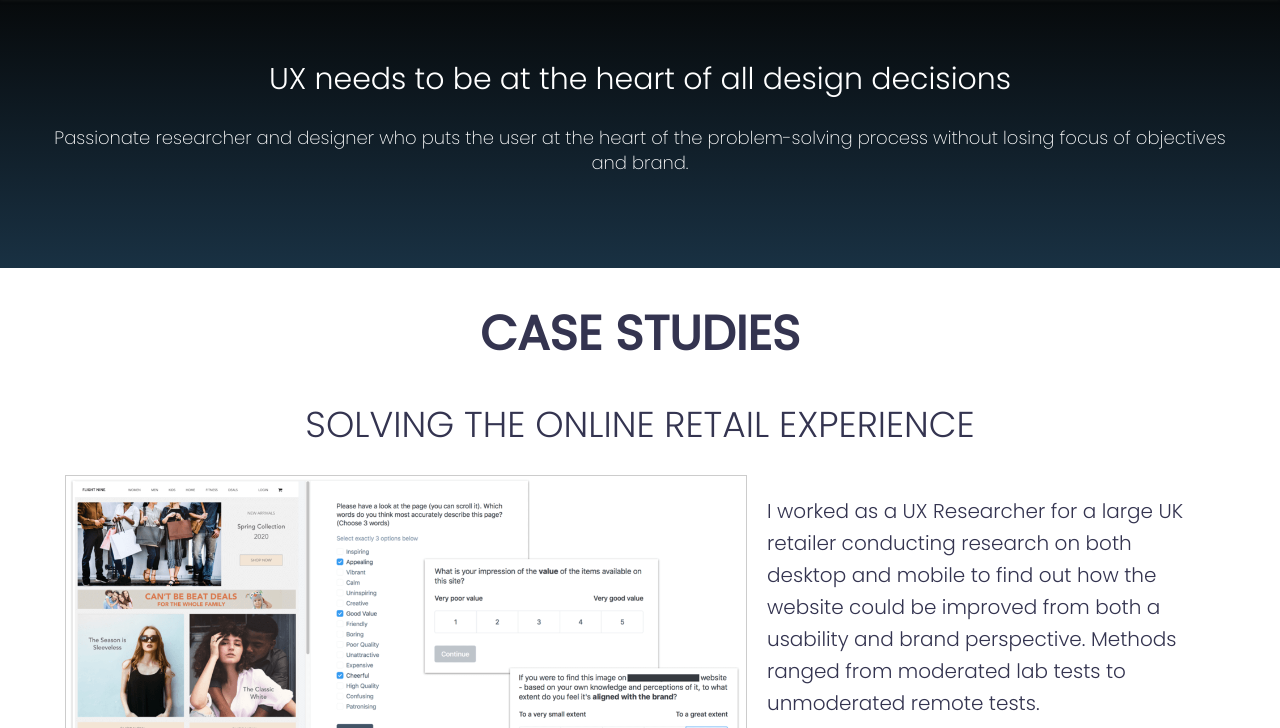
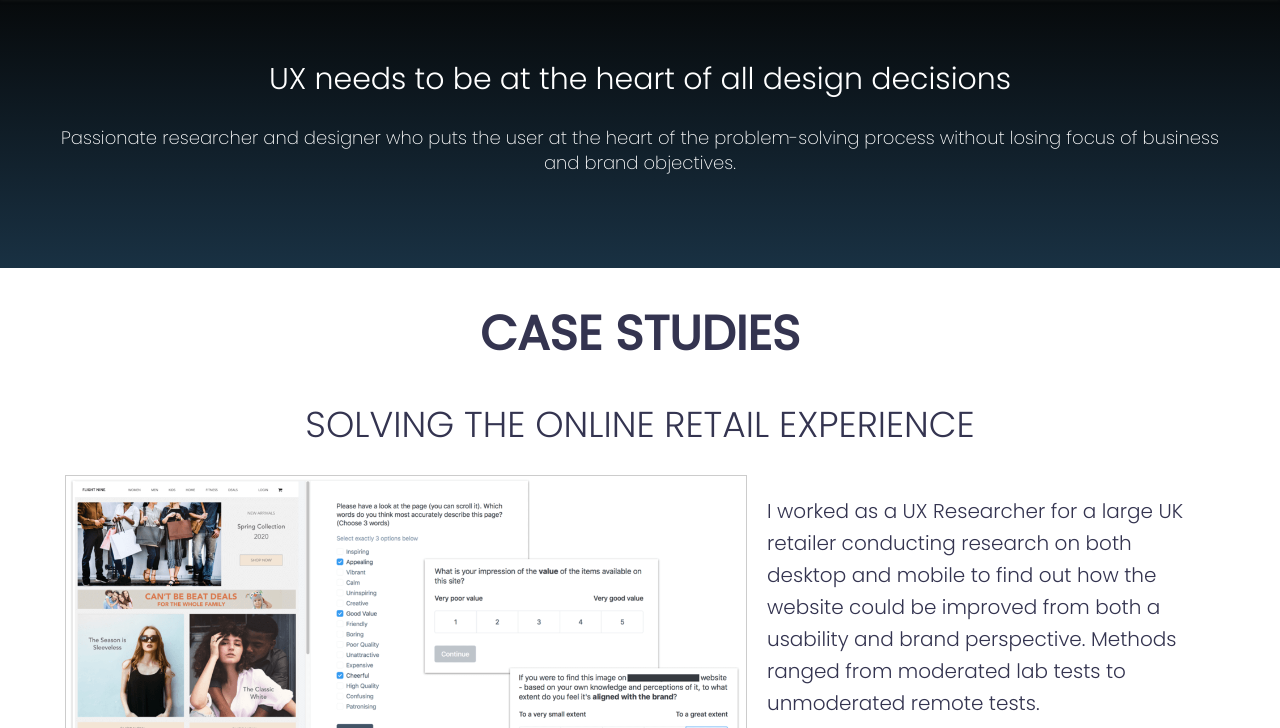
Before and after one commit to Stormby/MATT-ERIKSSON-PORTFOLIO, a plain HTML site: page index.html in a window 1280 px wide. Shown: the part 72-800 px from the top of the page. Drawn offline with nearby package versions, Linux system fonts and the light colour scheme.

Commit message:
updated hero

```diff
--- a/index.html
+++ b/index.html
@@ -47,7 +47,7 @@
   <main>
 
     <div id="hero">
-      <h1>UX needs to be at the heart of all design decisions<span><br>Passionate researcher and designer who puts the user at the heart of the problem-solving process without losing focus of objectives and brand.</span></h1>
+      <h1>UX needs to be at the heart of all design decisions<span><br>Passionate researcher and designer who puts the user at the heart of the problem-solving process without losing focus of business and brand objectives.</span></h1>
     </div>
 
 
```
